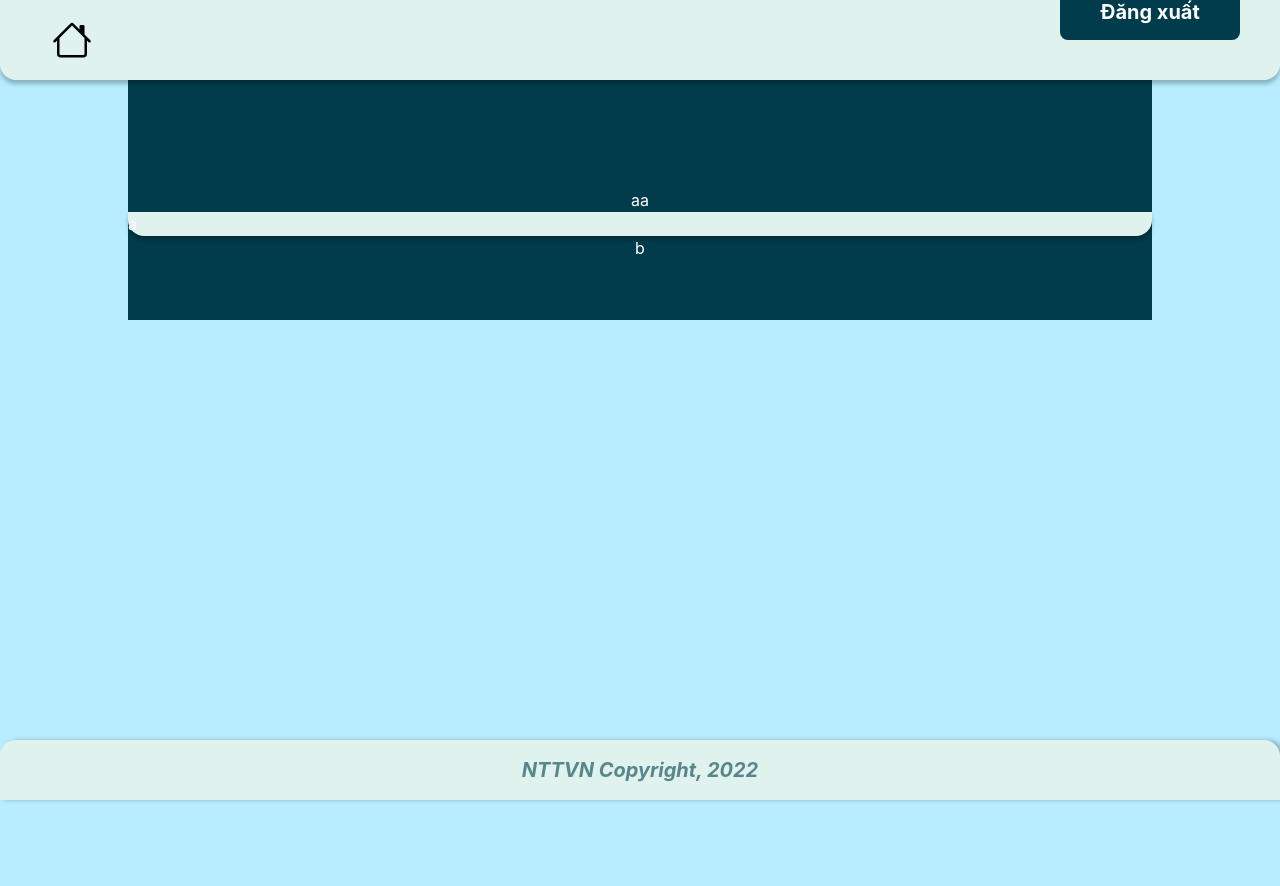
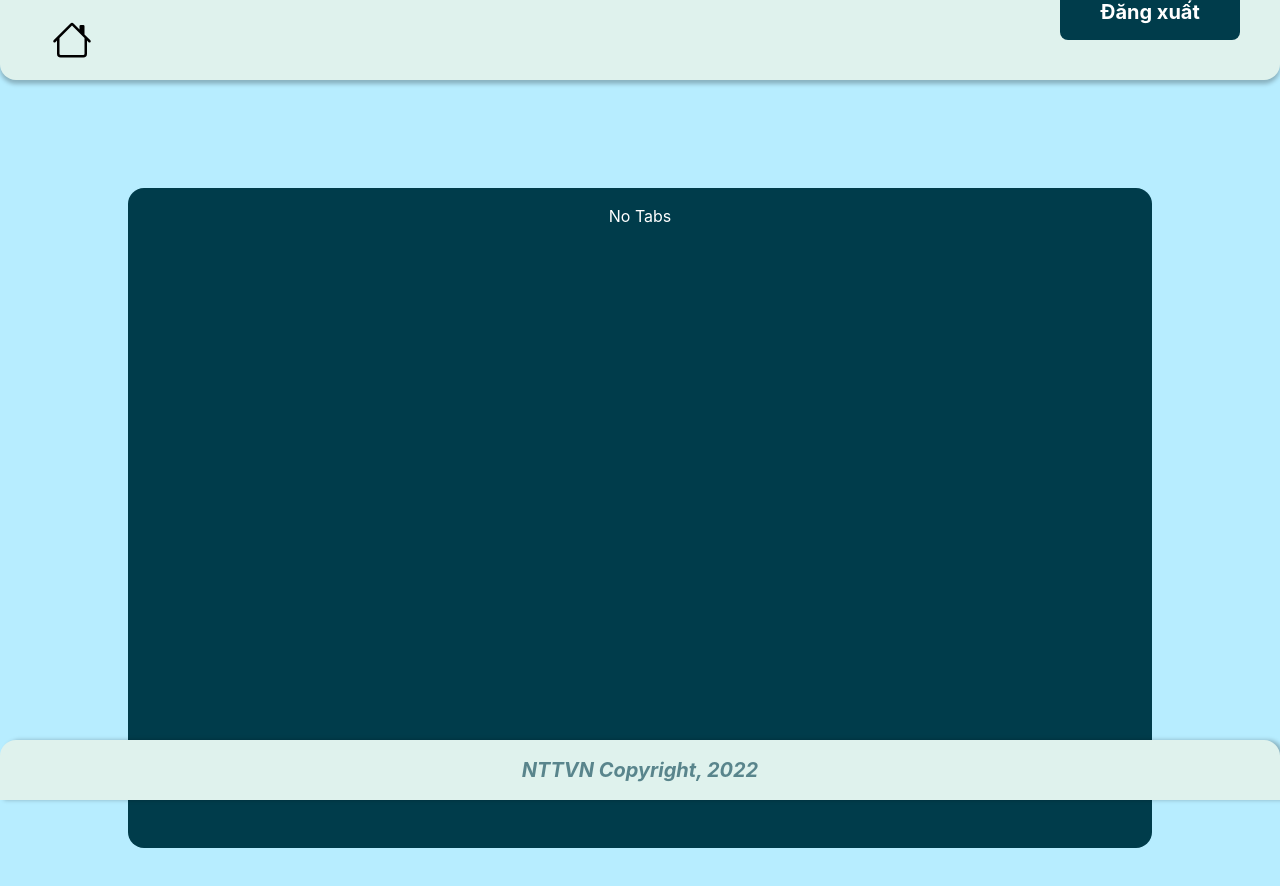
Before and after one commit to nguyendhst/project-movie-ticket-booking, a React (Create React App) app: page /content-manage in a window 1280 px wide. Shown: the top 886 px of the page. Built offline with nearby package versions, Linux system fonts and the light colour scheme.

Commit message:
Fix some bug because code been removed without reason

```diff
--- a/src/pages/Content/Content.css
+++ b/src/pages/Content/Content.css
@@ -70,14 +70,17 @@
 }
 
 .ContentMain{
-    padding-top: calc(10% + 60px);
-    padding-bottom: 60px;
+    margin-top: calc(10% + 60px);
+    margin-bottom: 60px;
+    margin-left: auto;
+    margin-right: auto;
 
     width: 80%;
-    margin: auto;
+    min-height: 660px;
 
     background-color: #003C4B;
     color: #ffffff;
+    border-radius: 16px 16px 16px 16px;
 
     display: flex;
     flex-direction: column;
@@ -85,21 +88,20 @@
 }
 
 .ContentHeader {
+    min-height: 80px;
+    width: 100%;
 
-  max-height: 80px;
-  height: 100%;
-  width: 100%;
-  /* top: 0; */
-  background-color: #DFF2ED;
-  display: flex;
-  justify-content: space-between;
-  align-items: center;
-  margin: 0px;
-  padding: 0px;
-  list-style-type: none;
-  /* position: fixed; */
-  box-shadow: 0px 4px 4px rgba(0, 0, 0, 0.25);
-  border-radius: 0px 0px 16px 16px;
+    background-color: #DFF2ED;
+    margin: 0px;
+    padding: 0px;
+    box-shadow: 0px 4px 4px rgba(0, 0, 0, 0.25);
+    border-radius: 16px 16px 0px 0px;
 
+    display: flex;
+    justify-content: stretch;
+    align-items: center;
+    }
+/*
+.ContentBody {
 
-}
+} */
--- a/src/pages/Content/Content.js
+++ b/src/pages/Content/Content.js
@@ -4,10 +4,9 @@ import Button from "react-bootstrap/esm/Button";
 
 import './Content.css';
 import Footer from "../../components/Footer/Footer";
+import TabGroup from "./Tabs/Tabs"
 
 import House from "../../Asset/house.svg"
-
-
 
 
 
@@ -40,12 +39,11 @@ function Content() {
         <div className="Content">
             <Header/>
             <div className="ContentMain">
-                <div>aa</div>
-                <div className="ContentHeader">
+                {/* <div className="ContentHeader">
                     a
-                </div>
+                </div> */}
                 <div className="ContentBody">
-                    b
+                    <TabGroup/>
                 </div>
             </div>
             <Footer/>
--- /dev/null
+++ b/src/pages/Content/Tabs/Tabs.css
@@ -0,0 +1,40 @@
+.TabView {
+    width: 100%;
+  }
+
+  .TabView .title {
+    font-weight: bold;
+    padding: 0.5em;
+  }
+
+  .TabView .body {
+    padding: 1em;
+  }
+
+  .TabView .tabs {
+    display: flex;
+    justify-content: center;
+    align-items: center;
+  }
+
+  .TabView .tabs .tab {
+    padding: 5px 1em;
+    border: 1px solid gray;
+  }
+
+  .TabView .tabs .active-tab {
+    padding: 5px 1em;
+    border-left: 1px solid gray;
+    border-top: 1px solid gray;
+    border-right: 1px solid gray;
+    background-color: lightgray;
+  }
+
+  .TabView .content {
+    display: flex;
+    flex-direction: column;
+    justify-content: center;
+    align-items: center;
+    padding: 1em;
+    background-color: lightgrey;
+  }
--- /dev/null
+++ b/src/pages/Content/Tabs/Tabs.js
@@ -0,0 +1,63 @@
+import React, { useState } from "react";
+import "./Tabs.css";
+
+function TabView({ title, tabs = [], editable = false }) {
+  const [activeTabIndex, setActiveTabIndex] = useState(0);
+  const [allTabs, setAllTabs] = useState(tabs);
+
+  const NewTabButton = (
+    <div className="btn" onClick={() => createNewTab()}>
+      +
+    </div>
+  );
+
+  const NewTab = (
+    <div>
+      <label>New Tab</label>
+      <p>This is a new tab.</p>
+    </div>
+  );
+
+  const createNewTab = () => {
+    const newTabs = allTabs;
+    newTabs.push({ name: "New Tab", content: NewTab });
+    setAllTabs(newTabs);
+    setActiveTabIndex(newTabs.length - 1);
+  };
+
+  const activateTab = (index) => {
+    setActiveTabIndex(index);
+  };
+
+  return (
+    <div className="TabView">
+      {title && <h4 className="title">{title}</h4>}
+      <div className="body">
+        {allTabs.length === 0 ? (
+          <div className="tabs">
+            <div>No Tabs</div>
+            {editable ? NewTabButton : null}
+          </div>
+        ) : (
+          <div>
+            <div className="tabs">
+              {allTabs.map((tab, index) => (
+                <label
+                  key={index}
+                  className={index === activeTabIndex ? "active-tab" : "tab"}
+                  onClick={() => activateTab(index)}
+                >
+                  {tab.name}
+                </label>
+              ))}
+              {editable ? NewTabButton : null}
+            </div>
+            <div className="content">{allTabs[activeTabIndex].content}</div>
+          </div>
+        )}
+      </div>
+    </div>
+  );
+}
+
+export default TabView;
--- a/src/pages/LandingPage/LandingPage.css
+++ b/src/pages/LandingPage/LandingPage.css
@@ -29,8 +29,7 @@
 }
 
 .LoginButton:hover{
-    background-color: #B7EDFF;
-    color: #003C4B;
+    background-color: #DFF2ED;
 }
 
 .modal-title{
```
Also changed, not shown: src/pages/Content/Tabs/Tab.js (added, +63 -0 lines).
